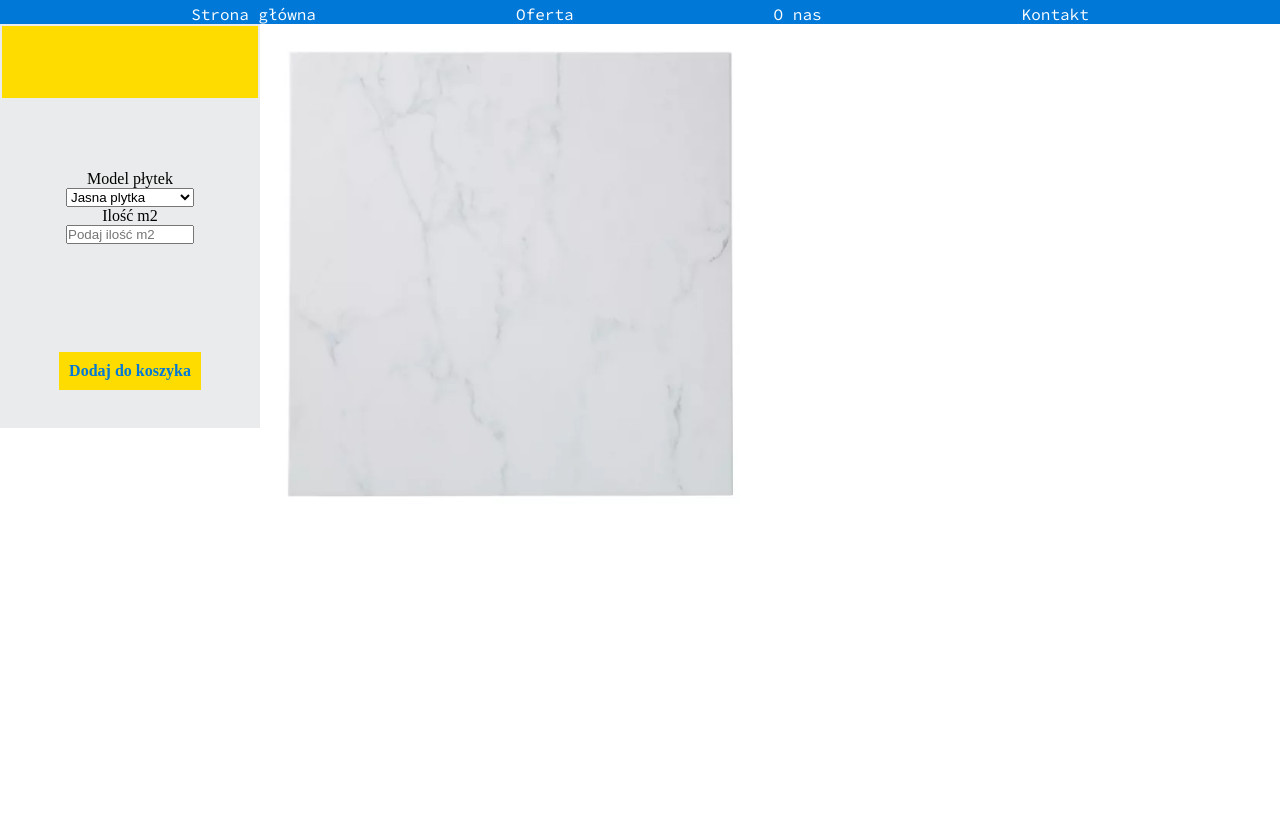
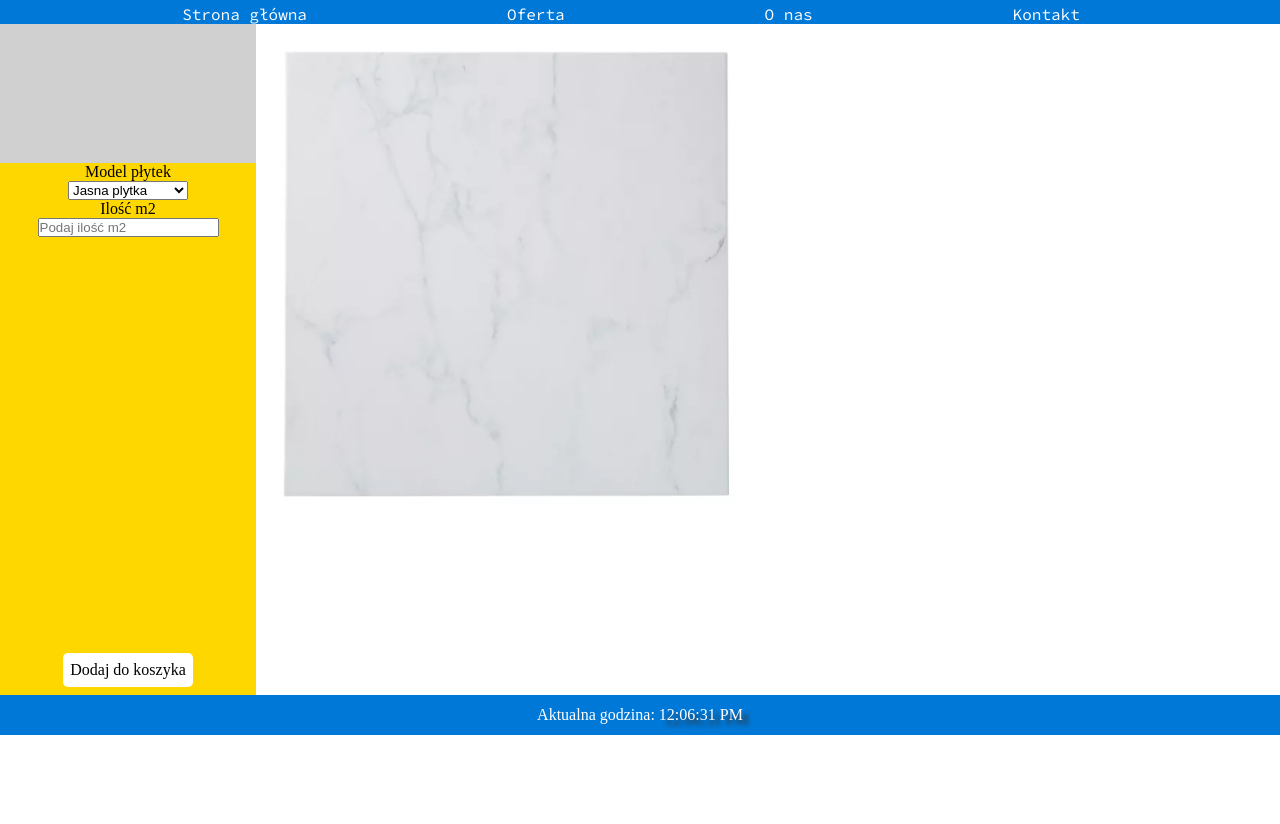
Before and after one commit to KubaGaminger-hub/sklep-budowalny, a plain HTML site: page index.html in a window 1280 px wide. Shown: the part 65-889 px from the top of the page. After the commit the page ends 800 px from the top, so only its background shows below. Drawn offline with Linux system fonts and the light colour scheme.

Commit message:
Rebuild site

```diff
--- a/css/style.scss
+++ b/css/style.scss
@@ -11,7 +11,10 @@
 
 body {
     width: 100%;
-    height: 100%;
+    min-height: 100vh;
+    background-color: #ffffff;
+    display: flex;
+    flex-direction: column;
 }
 
 header {
@@ -24,6 +27,11 @@ header {
     text-shadow: 4px 3px 5px rgba(48, 48, 53, 1);
 }
 
+.zegarek {
+    color: white;
+    text-shadow: 6px 5px 4px rgba(48, 48, 53, 1);
+}
+
 nav {
     font-family: var(--font-main);
     width: 100%;
@@ -32,100 +40,85 @@ nav {
     justify-content: center;
     background-color: #0078D7;
     color: white;
-}
-
-nav ul  {
+    ul  {
         justify-content: center;
         display: flex;
         flex-wrap: wrap;
     }
 
-nav ul li {
+    li {
         list-style-type: none;
         margin: 0 100px;
         margin-top: 20px;
+        list-style-position: inside;
+    }
+    .fa-cart-shopping {
+        transform: scale(2);
+    }
 }
 
-li {
-    list-style-position: inside;
+.main {
+    flex-grow: 1;
 }
-
-/* main {
-    width: 100%;
+.container {
     display: flex;
     flex-direction: row;
-} */
-
-.container {
+    width: 100%;
     height: 100%;
-    width: 100%;
-    display: flex;
-}
 
     .menu {
         display: flex;
+        width: 20%;
+        height: 100%;
+        background-color: gold;
         flex-direction: column;
-    width: 20%;
-    height: 50%;
-    background-color: #EAEBEC;
-    border: 2px solid #EAEBEC;
     }
 
-.menu select, .menu input {
-    width: 50%;
+    .mainMenu {
+        display: flex;
+        flex-direction: column;
+        flex-grow: 3;
+        background-color: gold;
+        width: 100%;
+        align-items: center;
     }
 
-.wrapper-menu {
-    flex-grow: 2;
-    width: 100%;
-    display: flex;
-}
-#cena{
+    .cena {
         display: flex;
         justify-content: center;
         align-items: center;
-    color: red;
-    background-color: #FFDC00;
+        flex-grow: 1;
         width: 100%;
-    flex-grow: 1;
+        background-color: rgb(208, 208, 208);
     }
-.wrapper-koszyk {
-    flex-grow: 1;
+
+    .koszyk {
         display: flex;
-    align-items: flex-end;
+        width: 50%;
+        justify-content: center;
+        align-items: center;
+        align-self: center;
+        background-color: white;
+        padding: 1px;
+        border-radius: 5px;
+        flex-grow: 0.1;
+        margin-bottom: 3%;
     }
-.koszykText {
+
+    .koszyk:hover {
+        cursor: pointer;
+    }
+    img {
+        height: 500px;
+    }
+}
+
+footer {
+    width: 100%;
+    height: 5%;
+    background-color: #0078D7;
+    color: white;
     display: flex;
     justify-content: center;
     align-items: center;
-    width: 100%;
-    height: 100%;
 }
-
-.koszykText p{
-    background-color: #FFDC00;
-    padding: 10px;
-    color: #0078D7;
-    font-weight: 700;
-}
-
-.koszykText p:hover {
-    cursor: pointer;
-}
-
-.mainMenu {
-    width: 100%;
-    height: 100%;
-    display: flex;
-    flex-direction: column;
-    align-items: center;
-    justify-content: center;
-}
-
-.zegarek {
-    position: absolute;
-    margin-left: 1%;
-    margin-top: 1%;
-    color: white;
-    text-shadow: 6px 5px 4px rgba(48, 48, 53, 1);
-}
--- a/index.html
+++ b/index.html
@@ -5,11 +5,10 @@
     <meta name="viewport" content="width=device-width, initial-scale=1.0">
     <title>Document</title>
     <link rel="stylesheet" href="css/style.css">
+    <script src="https://kit.fontawesome.com/5b543ec1e0.js" crossorigin="anonymous"></script>
 </head>
 <body>
-    <div class="zegarek">
 
-    </div>
     <header>
         <h1>castodrama</h1>
     </header>
@@ -20,6 +19,7 @@
             <li>O nas</li>
             <li>Kontakt</li>
         </ul>
+        <i class="fa-solid fa-cart-shopping"></i>
     </nav>
     <!-- <main> -->
         <!-- Gres szkliwiony polerowany Lexington Ceramstic 60 x 60 cm dark grey 1,44 m2  -->
@@ -27,29 +27,27 @@
         <!-- Gres szkliwiony Fiorino Arte 45 x 45 cm beżowy 1,61 m2  -->
         <!-- <img src="https://media.castorama.pl/media/catalog/product/G/r/Gres_szkliwiony_Fiorino_Arte_45_x_45_cm_bezowy_1_61_m2-418928-668995.webp" alt="" style="width: 200px;"> -->
     <!-- </main> -->
-    <div class="container">
-        <div class="menu">
-            <div id="cena">
-            </div>
-            <div class="wrapper-menu">
+    <div class="main">
+        <div class="container">
+            <div class="menu">
+                <div class="cena"></div>
                 <div class="mainMenu">
                     <p>Model płytek</p>
-                    <select name="plytki" id="plytki">
-                    </select>
+                    <select name="plytki" id="plytki"></select>
                     <p>Ilość m2</p>
                     <input type="text" name="" id="metry" placeholder="Podaj ilość m2">
                 </div>
-            </div>
-            <div class="wrapper-koszyk">
-                <div class="koszykText">
+                <div class="koszyk">
                     <p>Dodaj do koszyka</p>
                 </div>
             </div>
-        </div>
-        <div class="zdjecia">
-            <img src="" alt="Zdjecie plytek">
+            <img src="" alt="">
         </div>
     </div>
+        <footer>
+            <p>Aktualna godzina: <span class="zegarek"></span></p>
+        </footer>
+
     <script src="main.js"></script>
 </body>
 </html>
--- a/main.js
+++ b/main.js
@@ -1,7 +1,7 @@
 document.addEventListener('DOMContentLoaded', () => {
     const select = document.querySelector('select');
     const img = document.querySelector('img');
-    const cena = document.querySelector('#cena');
+    const cena = document.querySelector('.cena');
     const metry = document.querySelector('#metry');
     const zegarek = document.querySelector('.zegarek')
     const plytki = [
```
Also changed, not shown: css/style.css, style.css (deleted), 1 other file. Lines whose indentation alone changed are shown as unchanged.
